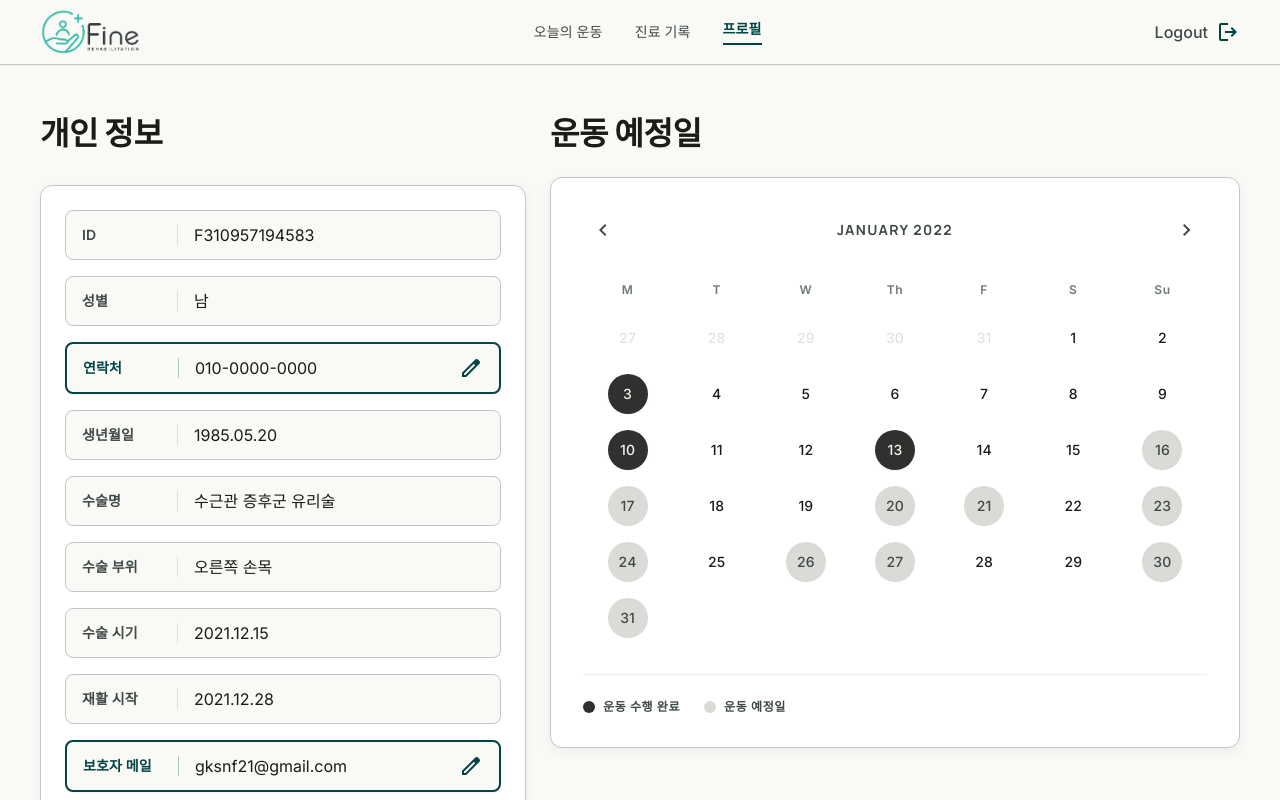
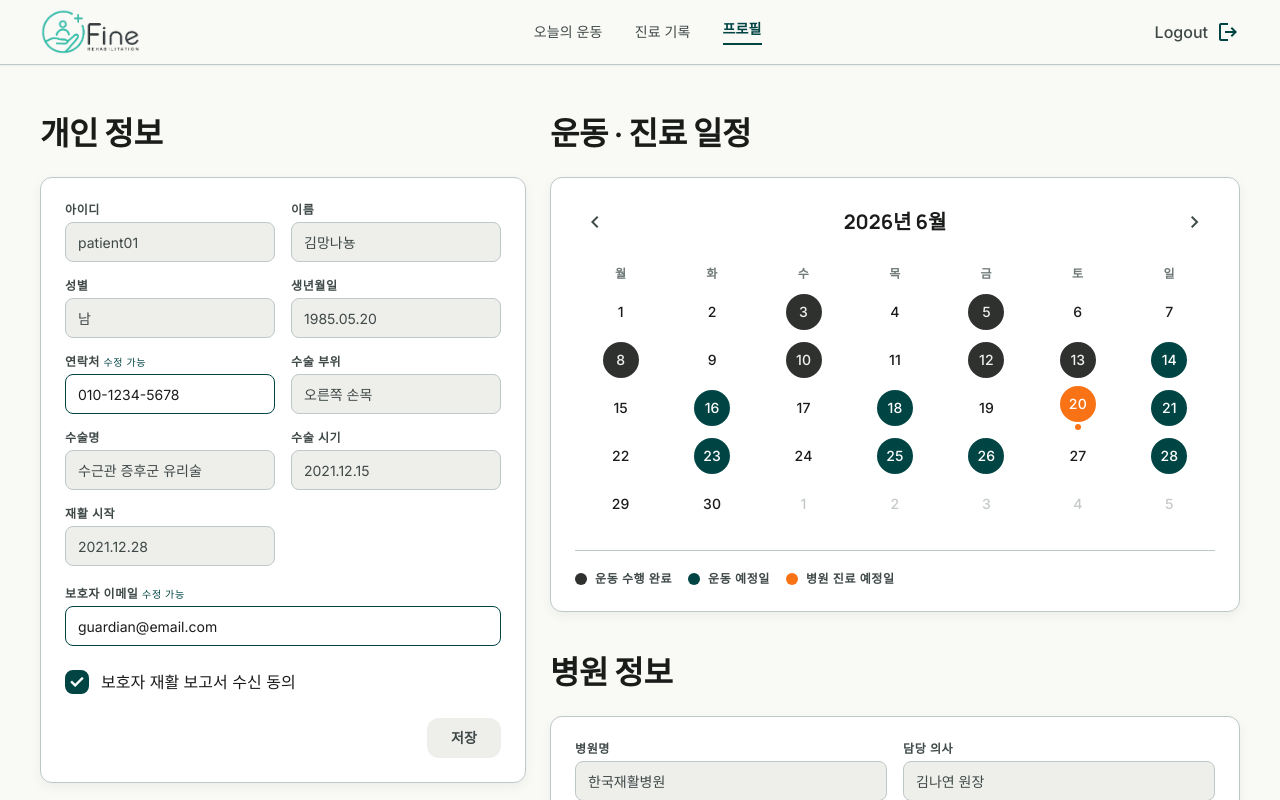
Before and after one commit to 2026-SMHRD-KDT-HealthCare-4/MeteorShower, a React (Vite) app in the folder frontend/fine-app/: page /patient/profile in a window 1280 px wide. Shown: the top 800 px of the page. Built offline with nearby package versions, Linux system fonts and the light colour scheme.

Commit message:
0613-박창우-feat:환자메인화면(오늘의운동,프로필)수정

```diff
--- a/frontend/fine-app/src/pages/patient/PatientProfile.jsx
+++ b/frontend/fine-app/src/pages/patient/PatientProfile.jsx
@@ -1,59 +1,138 @@
-import { useState } from 'react';
+import { useState, useMemo } from 'react';
 import PatientNavBar from '../../components/PatientNavBar';
 
-const personalInfo = [
-  { label: 'ID', value: 'F310957194583', editable: false },
-  { label: '성별', value: '남', editable: false },
-  { label: '연락처', value: '010-0000-0000', editable: true },
-  { label: '생년월일', value: '1985.05.20', editable: false },
-  { label: '수술명', value: '수근관 증후군 유리술', editable: false },
-  { label: '수술 부위', value: '오른쪽 손목', editable: false },
-  { label: '수술 시기', value: '2021.12.15', editable: false },
-  { label: '재활 시작', value: '2021.12.28', editable: false },
-  { label: '보호자 메일', value: 'gksnf21@gmail.com', editable: true },
+// ── Mock 데이터 (API 연동 시 교체) ──────────────────────────────────────
+const MOCK_PROFILE = {
+  id: 'patient01',
+  name: '김망나뇽',
+  gender: '남',
+  phone: '010-1234-5678',
+  birthdate: '1985.05.20',
+  guardianEmail: 'guardian@email.com',
+  guardianConsent: true,
+  surgery: '수근관 증후군 유리술',
+  surgeryPart: '오른쪽 손목',
+  surgeryDate: '2021.12.15',
+  rehabStart: '2021.12.28',
+};
+
+const MOCK_HOSPITAL = {
+  name: '한국재활병원',
+  doctor: '김나연 원장',
+  department: '재활의학과',
+  diagnosis: '우측 손 건초염',
+};
+
+// YYYY-MM-DD 형식
+const MOCK_SCHEDULE = [
+  { date: '2026-06-03', type: 'exercise', status: 'done' },
+  { date: '2026-06-05', type: 'exercise', status: 'done' },
+  { date: '2026-06-08', type: 'exercise', status: 'done' },
+  { date: '2026-06-10', type: 'exercise', status: 'done' },
+  { date: '2026-06-12', type: 'exercise', status: 'done' },
+  { date: '2026-06-13', type: 'hospital', status: 'done' },
+  { date: '2026-06-14', type: 'exercise', status: 'upcoming' },
+  { date: '2026-06-16', type: 'exercise', status: 'upcoming' },
+  { date: '2026-06-18', type: 'exercise', status: 'upcoming' },
+  { date: '2026-06-20', type: 'exercise', status: 'upcoming' },
+  { date: '2026-06-20', type: 'hospital', status: 'upcoming' },
+  { date: '2026-06-21', type: 'exercise', status: 'upcoming' },
+  { date: '2026-06-23', type: 'exercise', status: 'upcoming' },
+  { date: '2026-06-25', type: 'exercise', status: 'upcoming' },
+  { date: '2026-06-26', type: 'exercise', status: 'upcoming' },
+  { date: '2026-06-28', type: 'exercise', status: 'upcoming' },
+  { date: '2026-07-04', type: 'hospital', status: 'upcoming' },
 ];
 
-const calendarDays = {
-  padding: [27, 28, 29, 30, 31],
-  completed: [3, 10, 13],
-  scheduled: [16, 17, 20, 21, 23, 24, 26, 27, 30, 31],
-  normal: [1, 2, 4, 5, 6, 7, 8, 9, 11, 12, 14, 15, 18, 19, 22, 25, 28, 29],
+const MONTH_NAMES = ['1월','2월','3월','4월','5월','6월','7월','8월','9월','10월','11월','12월'];
+const DAY_NAMES  = ['월','화','수','목','금','토','일'];
+
+// ── 개인정보 카드 ─────────────────────────────────────────────────────────
+function ProfileCard() {
+  const [phone, setPhone]                   = useState(MOCK_PROFILE.phone);
+  const [guardianEmail, setGuardianEmail]   = useState(MOCK_PROFILE.guardianEmail);
+  const [guardianConsent, setGuardianConsent] = useState(MOCK_PROFILE.guardianConsent);
+  const [saved, setSaved]                   = useState(false);
+
+  const isDirty =
+    phone !== MOCK_PROFILE.phone ||
+    guardianEmail !== MOCK_PROFILE.guardianEmail ||
+    guardianConsent !== MOCK_PROFILE.guardianConsent;
+
+  const handleSave = () => {
+    // TODO: API PATCH 호출
+    setSaved(true);
+    setTimeout(() => setSaved(false), 2000);
   };
 
-export default function PatientProfile() {
-  const [guardianConsent, setGuardianConsent] = useState(true);
+  const roInputCls =
+    'w-full h-10 px-3 rounded-lg border border-outline-variant bg-surface-container text-on-surface-variant text-body-md outline-none cursor-not-allowed text-sm';
+  const editCls =
+    'w-full h-10 px-3 rounded-lg border border-primary bg-surface-container-lowest text-on-surface text-body-md outline-none focus:ring-2 focus:ring-primary-container transition-all text-sm';
+
+  const Field = ({ label, children }) => (
+    <div className="space-y-1">
+      <p className="text-label-sm font-semibold text-on-surface-variant">{label}</p>
+      {children}
+    </div>
+  );
 
   return (
-    <div className="min-h-screen bg-background pb-24 md:pb-0">
-      <PatientNavBar />
+    <section className="flex flex-col gap-6">
+      <h1 className="text-headline-lg font-display font-bold text-on-surface">개인 정보</h1>
 
-      <main className="max-w-7xl mx-auto px-container-padding-mobile md:px-container-padding-desktop py-12">
-        <div className="grid grid-cols-1 lg:grid-cols-12 gap-gutter">
-          {/* Left: Personal Info */}
-          <section className="lg:col-span-5 flex flex-col gap-8">
-            <h1 className="text-headline-lg-mobile md:text-headline-lg font-display font-bold text-on-surface">개인 정보</h1>
+      <div className="bg-surface-container-lowest rounded-xl shadow-card border border-outline-variant p-6 space-y-5">
+        <div className="grid grid-cols-2 gap-4">
+          <Field label="아이디">
+            <input readOnly value={MOCK_PROFILE.id} className={roInputCls} />
+          </Field>
+          <Field label="이름">
+            <input readOnly value={MOCK_PROFILE.name} className={roInputCls} />
+          </Field>
+          <Field label="성별">
+            <input readOnly value={MOCK_PROFILE.gender} className={roInputCls} />
+          </Field>
+          <Field label="생년월일">
+            <input readOnly value={MOCK_PROFILE.birthdate} className={roInputCls} />
+          </Field>
 
-            <div className="bg-surface-container-lowest rounded-xl shadow-card p-6 space-y-4 border border-outline-variant flex-grow">
-              {personalInfo.map((info) => (
-                <div
-                  key={info.label}
-                  className={`flex items-center rounded-lg px-4 py-3 bg-surface-bright transition-all
-                    ${info.editable ? 'border-2 border-primary shadow-sm' : 'border border-outline-variant'}
-                  `}
-                >
-                  <span className={`w-24 text-label-md font-semibold border-r mr-4 ${info.editable ? 'text-primary border-primary/30' : 'text-on-surface-variant border-outline-variant/50'}`}>
-                    {info.label}
-                  </span>
-                  <span className="text-body-md text-on-surface flex-grow">{info.value}</span>
-                  {info.editable && (
-                    <button className="material-symbols-outlined text-primary hover:scale-110 transition-transform">edit</button>
-                  )}
+          {/* 수정 가능 필드 */}
+          <Field label={<span>연락처 <span className="text-primary text-[10px] font-normal">수정 가능</span></span>}>
+            <input
+              type="tel"
+              value={phone}
+              onChange={(e) => setPhone(e.target.value)}
+              className={editCls}
+              placeholder="010-0000-0000"
+            />
+          </Field>
+          <Field label="수술 부위">
+            <input readOnly value={MOCK_PROFILE.surgeryPart} className={roInputCls} />
+          </Field>
+          <Field label="수술명">
+            <input readOnly value={MOCK_PROFILE.surgery} className={roInputCls} />
+          </Field>
+          <Field label="수술 시기">
+            <input readOnly value={MOCK_PROFILE.surgeryDate} className={roInputCls} />
+          </Field>
+          <Field label="재활 시작">
+            <input readOnly value={MOCK_PROFILE.rehabStart} className={roInputCls} />
+          </Field>
         </div>
-              ))}
 
-              {/* Guardian consent */}
-              <label className="flex items-center gap-3 pt-4 cursor-pointer select-none">
-                <div className="relative flex items-center">
+        <Field label={<span>보호자 이메일 <span className="text-primary text-[10px] font-normal">수정 가능</span></span>}>
+          <input
+            type="email"
+            value={guardianEmail}
+            onChange={(e) => setGuardianEmail(e.target.value)}
+            className={editCls}
+            placeholder="guardian@email.com"
+          />
+        </Field>
+
+        {/* 보호자 동의 */}
+        <label className="flex items-center gap-3 pt-1 cursor-pointer select-none">
+          <div className="relative flex items-center shrink-0">
             <input
               type="checkbox"
               checked={guardianConsent}
@@ -61,92 +140,206 @@ export default function PatientProfile() {
               className="h-6 w-6 rounded-lg border-2 border-outline appearance-none cursor-pointer checked:bg-primary checked:border-primary focus:outline-none transition-all"
             />
             {guardianConsent && (
-                    <span className="material-symbols-outlined absolute text-white pointer-events-none scale-75 left-0" style={{ fontVariationSettings: "'wght' 700" }}>check</span>
+              <span className="material-symbols-outlined absolute text-white pointer-events-none scale-75 left-0" style={{ fontVariationSettings: "'wght' 700" }}>
+                check
+              </span>
             )}
           </div>
           <span className="text-body-md text-on-surface">보호자 재활 보고서 수신 동의</span>
         </label>
+
+        {/* 저장 버튼 */}
+        <div className="flex justify-end pt-1">
+          <button
+            onClick={handleSave}
+            disabled={!isDirty}
+            className={`h-10 px-6 rounded-xl text-label-md font-semibold transition-all duration-200
+              ${isDirty
+                ? 'bg-primary-container text-white hover:brightness-110 active:scale-95 shadow-sm'
+                : 'bg-surface-container text-on-surface-variant cursor-not-allowed'
+              }`}
+          >
+            {saved
+              ? <span className="flex items-center gap-1"><span className="material-symbols-outlined text-base" style={{ fontVariationSettings: "'FILL' 1" }}>check_circle</span>저장 완료</span>
+              : '저장'
+            }
+          </button>
+        </div>
       </div>
     </section>
+  );
+}
 
-          {/* Right: Schedule & Hospital */}
-          <section className="lg:col-span-7 flex flex-col gap-12">
-            {/* Calendar */}
-            <div className="space-y-6">
-              <h2 className="text-headline-lg-mobile md:text-headline-lg font-display font-bold text-on-surface">운동 예정일</h2>
-              <div className="bg-surface-container-lowest rounded-xl shadow-card p-8 border border-outline-variant">
-                <div className="flex items-center justify-between mb-8">
-                  <button className="material-symbols-outlined text-on-surface-variant hover:bg-surface-container-high p-2 rounded-full transition-colors">chevron_left</button>
-                  <h3 className="text-label-md font-bold text-on-surface-variant tracking-widest uppercase font-display">January 2022</h3>
-                  <button className="material-symbols-outlined text-on-surface-variant hover:bg-surface-container-high p-2 rounded-full transition-colors">chevron_right</button>
+// ── 캘린더 카드 ───────────────────────────────────────────────────────────
+function ScheduleCalendar() {
+  const [calYear,  setCalYear]  = useState(2026);
+  const [calMonth, setCalMonth] = useState(6); // 1-indexed
+
+  const scheduleMap = useMemo(() => {
+    const map = {};
+    MOCK_SCHEDULE.forEach((s) => {
+      if (!map[s.date]) map[s.date] = [];
+      map[s.date].push(s);
+    });
+    return map;
+  }, []);
+
+  const prevMonth = () => {
+    if (calMonth === 1) { setCalYear((y) => y - 1); setCalMonth(12); }
+    else setCalMonth((m) => m - 1);
+  };
+  const nextMonth = () => {
+    if (calMonth === 12) { setCalYear((y) => y + 1); setCalMonth(1); }
+    else setCalMonth((m) => m + 1);
+  };
+
+  // 월 첫째날의 요일 (월요일 기준 0)
+  const firstWeekday = (new Date(calYear, calMonth - 1, 1).getDay() + 6) % 7;
+  const daysInMonth  = new Date(calYear, calMonth, 0).getDate();
+  const prevMonthDays = new Date(calYear, calMonth - 1, 0).getDate();
+
+  const pad = (d, str) => (
+    <div key={str} className="h-11 flex items-center justify-center text-label-md text-outline/40">{d}</div>
+  );
+
+  return (
+    <section className="flex flex-col gap-6">
+      <h2 className="text-headline-lg font-display font-bold text-on-surface">운동 · 진료 일정</h2>
+
+      <div className="bg-surface-container-lowest rounded-xl shadow-card border border-outline-variant p-6">
+        {/* 월 네비게이션 */}
+        <div className="flex items-center justify-between mb-6">
+          <button onClick={prevMonth} className="material-symbols-outlined text-on-surface-variant hover:bg-surface-container-high p-2 rounded-full transition-colors">
+            chevron_left
+          </button>
+          <h3 className="text-title-md font-display font-bold text-on-surface">
+            {calYear}년 {MONTH_NAMES[calMonth - 1]}
+          </h3>
+          <button onClick={nextMonth} className="material-symbols-outlined text-on-surface-variant hover:bg-surface-container-high p-2 rounded-full transition-colors">
+            chevron_right
+          </button>
         </div>
 
-                {/* Weekday headers */}
-                <div className="grid grid-cols-7 text-center text-label-sm font-semibold text-outline mb-4">
-                  {['M', 'T', 'W', 'Th', 'F', 'S', 'Su'].map((d) => (
-                    <div key={d}>{d}</div>
+        {/* 요일 헤더 */}
+        <div className="grid grid-cols-7 text-center mb-2">
+          {DAY_NAMES.map((d) => (
+            <div key={d} className="text-label-sm font-semibold text-outline">{d}</div>
           ))}
         </div>
 
-                {/* Calendar grid */}
-                <div className="grid grid-cols-7 gap-y-2">
-                  {calendarDays.padding.map((d) => (
-                    <div key={`pad-${d}`} className="h-12 flex items-center justify-center text-surface-variant text-label-md">{d}</div>
-                  ))}
-                  {Array.from({ length: 31 }, (_, i) => i + 1).map((d) => {
-                    const isCompleted = calendarDays.completed.includes(d);
-                    const isScheduled = calendarDays.scheduled.includes(d);
+        {/* 날짜 그리드 */}
+        <div className="grid grid-cols-7 gap-y-1">
+          {/* 이전달 패딩 */}
+          {Array.from({ length: firstWeekday }, (_, i) =>
+            pad(prevMonthDays - firstWeekday + 1 + i, `pad-${i}`)
+          )}
+
+          {/* 이번달 날짜 */}
+          {Array.from({ length: daysInMonth }, (_, i) => {
+            const day = i + 1;
+            const dateKey = `${calYear}-${String(calMonth).padStart(2,'0')}-${String(day).padStart(2,'0')}`;
+            const events  = scheduleMap[dateKey] || [];
+
+            const hasDoneEx      = events.some((e) => e.type === 'exercise' && e.status === 'done');
+            const hasUpcomingEx  = events.some((e) => e.type === 'exercise' && e.status === 'upcoming');
+            const hasDoneHosp    = events.some((e) => e.type === 'hospital'  && e.status === 'done');
+            const hasUpcomingHosp = events.some((e) => e.type === 'hospital' && e.status === 'upcoming');
+
+            let circleCls = '';
+            if      (hasUpcomingHosp) circleCls = 'bg-orange-500 text-white';
+            else if (hasUpcomingEx)   circleCls = 'bg-primary text-white';
+            else if (hasDoneEx || hasDoneHosp) circleCls = 'bg-inverse-surface text-inverse-on-surface';
+
+            const hasCircle = !!circleCls;
+            // 진료 + 운동이 같은날이면 운동 원 아래 주황 점 표시
+            const showHospDot = hasUpcomingHosp && hasUpcomingEx;
+            const showDot = showHospDot;
+
             return (
-                      <div key={d} className="h-12 flex items-center justify-center relative">
-                        {isCompleted && (
-                          <div className="absolute inset-0 m-auto w-10 h-10 bg-inverse-surface text-inverse-on-surface rounded-full flex items-center justify-center shadow-sm text-label-md">
-                            {d}
+              <div key={day} className="h-11 flex flex-col items-center justify-center gap-0.5">
+                <div className={`w-9 h-9 flex items-center justify-center rounded-full text-label-md transition-all
+                  ${hasCircle ? circleCls : 'text-on-surface hover:bg-surface-container cursor-default'}`}
+                >
+                  {day}
                 </div>
-                        )}
-                        {isScheduled && (
-                          <div className="absolute inset-0 m-auto w-10 h-10 bg-surface-dim rounded-full flex items-center justify-center text-on-surface-variant text-label-md">
-                            {d}
-                          </div>
-                        )}
-                        {!isCompleted && !isScheduled && (
-                          <span className="text-label-md text-on-surface">{d}</span>
-                        )}
+                {showDot && <div className="w-1.5 h-1.5 rounded-full bg-orange-500" />}
               </div>
             );
           })}
+
+          {/* 다음달 패딩 */}
+          {(() => {
+            const totalCells = firstWeekday + daysInMonth;
+            const remainder  = totalCells % 7;
+            if (remainder === 0) return null;
+            return Array.from({ length: 7 - remainder }, (_, i) => pad(i + 1, `next-${i}`));
+          })()}
         </div>
 
-                {/* Legend */}
-                <div className="flex gap-6 mt-8 pt-6 border-t border-outline-variant/30 text-label-sm">
+        {/* 범례 */}
+        <div className="flex flex-wrap gap-4 mt-6 pt-5 border-t border-outline-variant text-label-sm">
           <div className="flex items-center gap-2">
             <div className="w-3 h-3 rounded-full bg-inverse-surface" />
             <span className="text-on-surface-variant">운동 수행 완료</span>
           </div>
           <div className="flex items-center gap-2">
-                    <div className="w-3 h-3 rounded-full bg-surface-dim" />
+            <div className="w-3 h-3 rounded-full bg-primary" />
             <span className="text-on-surface-variant">운동 예정일</span>
+          </div>
+          <div className="flex items-center gap-2">
+            <div className="w-3 h-3 rounded-full bg-orange-500" />
+            <span className="text-on-surface-variant">병원 진료 예정일</span>
           </div>
         </div>
       </div>
-            </div>
+    </section>
+  );
+}
 
-            {/* Hospital Info */}
-            <div className="space-y-6">
-              <h2 className="text-headline-lg-mobile md:text-headline-lg font-display font-bold text-on-surface">병원 정보</h2>
-              <div className="bg-surface-container-lowest rounded-xl shadow-card p-6 space-y-4 border border-outline-variant">
+// ── 병원정보 카드 (읽기 전용) ─────────────────────────────────────────────
+function HospitalCard() {
+  const roInputCls =
+    'w-full h-10 px-3 rounded-lg border border-outline-variant bg-surface-container text-on-surface-variant text-body-md outline-none cursor-not-allowed text-sm';
+
+  return (
+    <section className="flex flex-col gap-6">
+      <h2 className="text-headline-lg font-display font-bold text-on-surface">병원 정보</h2>
+
+      <div className="bg-surface-container-lowest rounded-xl shadow-card border border-outline-variant p-6">
+        <div className="grid grid-cols-2 gap-4">
           {[
-                  { label: '병원명', value: '김망나뇽병원' },
-                  { label: '주치의', value: '김나연' },
-                ].map((item) => (
-                  <div key={item.label} className="flex items-center border border-outline-variant rounded-lg px-4 py-4 bg-surface-bright hover:border-primary transition-colors cursor-pointer group">
-                    <span className="w-24 text-label-md font-semibold text-on-surface-variant border-r border-outline-variant/50 mr-4">{item.label}</span>
-                    <span className="text-body-md text-on-surface flex-grow font-bold">{item.value}</span>
-                    <span className="material-symbols-outlined text-outline group-hover:text-primary transition-colors">edit</span>
+            { label: '병원명',    value: MOCK_HOSPITAL.name   },
+            { label: '담당 의사', value: MOCK_HOSPITAL.doctor },
+          ].map(({ label, value }) => (
+            <div key={label} className="space-y-1">
+              <p className="text-label-sm font-semibold text-on-surface-variant">{label}</p>
+              <input readOnly value={value} className={roInputCls} />
             </div>
           ))}
         </div>
       </div>
     </section>
+  );
+}
+
+// ── 메인 페이지 ───────────────────────────────────────────────────────────
+export default function PatientProfile() {
+  return (
+    <div className="min-h-screen bg-background pb-24 md:pb-0">
+      <PatientNavBar />
+
+      <main className="max-w-7xl mx-auto px-container-padding-mobile md:px-container-padding-desktop py-12">
+        <div className="grid grid-cols-1 lg:grid-cols-12 gap-gutter">
+          {/* 왼쪽: 개인정보 */}
+          <div className="lg:col-span-5">
+            <ProfileCard />
+          </div>
+
+          {/* 오른쪽: 캘린더 + 병원정보 */}
+          <div className="lg:col-span-7 flex flex-col gap-10">
+            <ScheduleCalendar />
+            <HospitalCard />
+          </div>
         </div>
       </main>
     </div>
```
Also changed, not shown: frontend/fine-app/src/pages/patient/TodayExercise.jsx (+90 -83 lines). Lines whose indentation alone changed are shown as unchanged.
